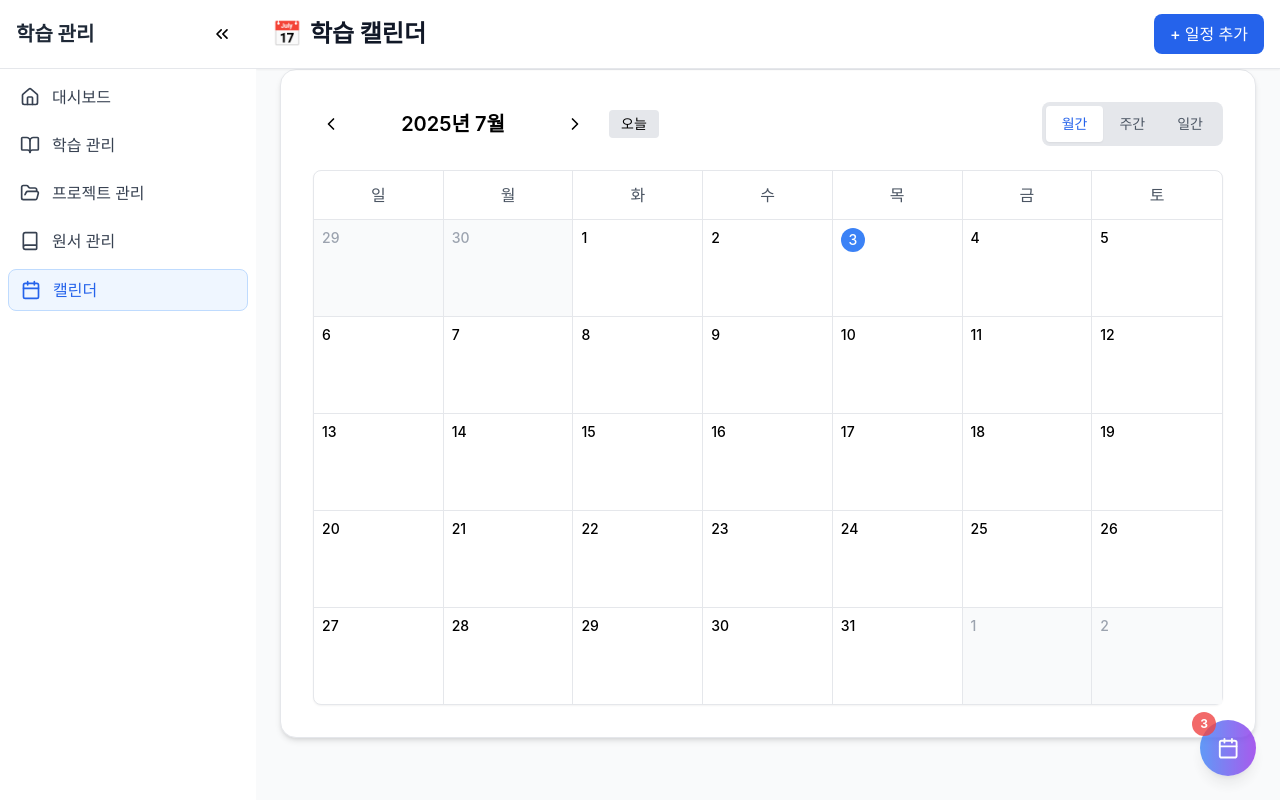
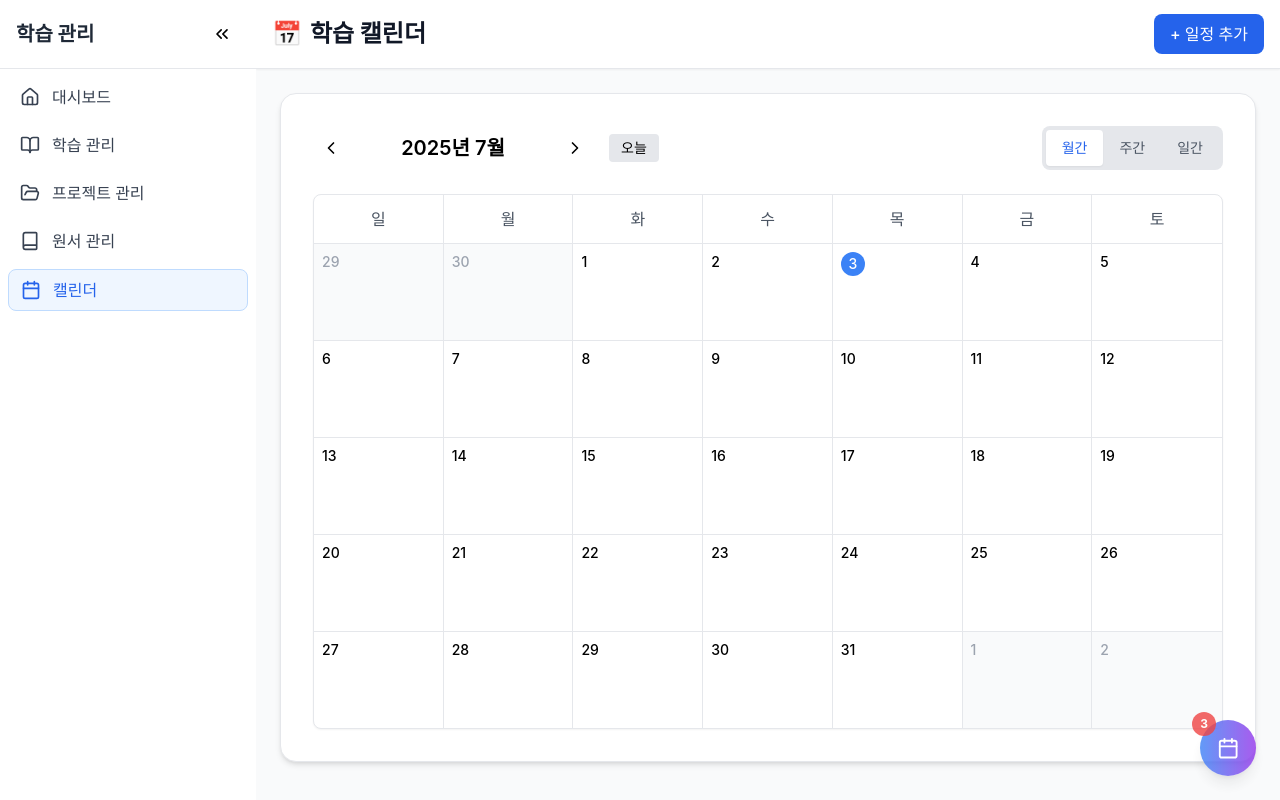
Before and after one commit to Codgm/slacko, a React (Create React App) app: page /calendar in a window 1280 px wide. Built offline with nearby package versions, Linux system fonts and the light colour scheme; the HTML template or start-up script is replaced by a standard one.

Commit message:
Refactor - 학습 캘린더 레이아웃 조정

```diff
--- a/src/pages/StudyCalendar/index.js
+++ b/src/pages/StudyCalendar/index.js
@@ -446,7 +446,7 @@
         </div>
       </div>
       {/* 메인 카드 */}
-      <div className="max-w-7xl mx-auto px-6 pb-12">
+      <div className="max-w-7xl mx-auto px-6 py-6 pb-12">
         <div className="bg-white rounded-2xl shadow-md border border-gray-200 p-8">
           {/* 캘린더 헤더/탭/네비게이션 등 */}
           <div className="mb-6">
```
